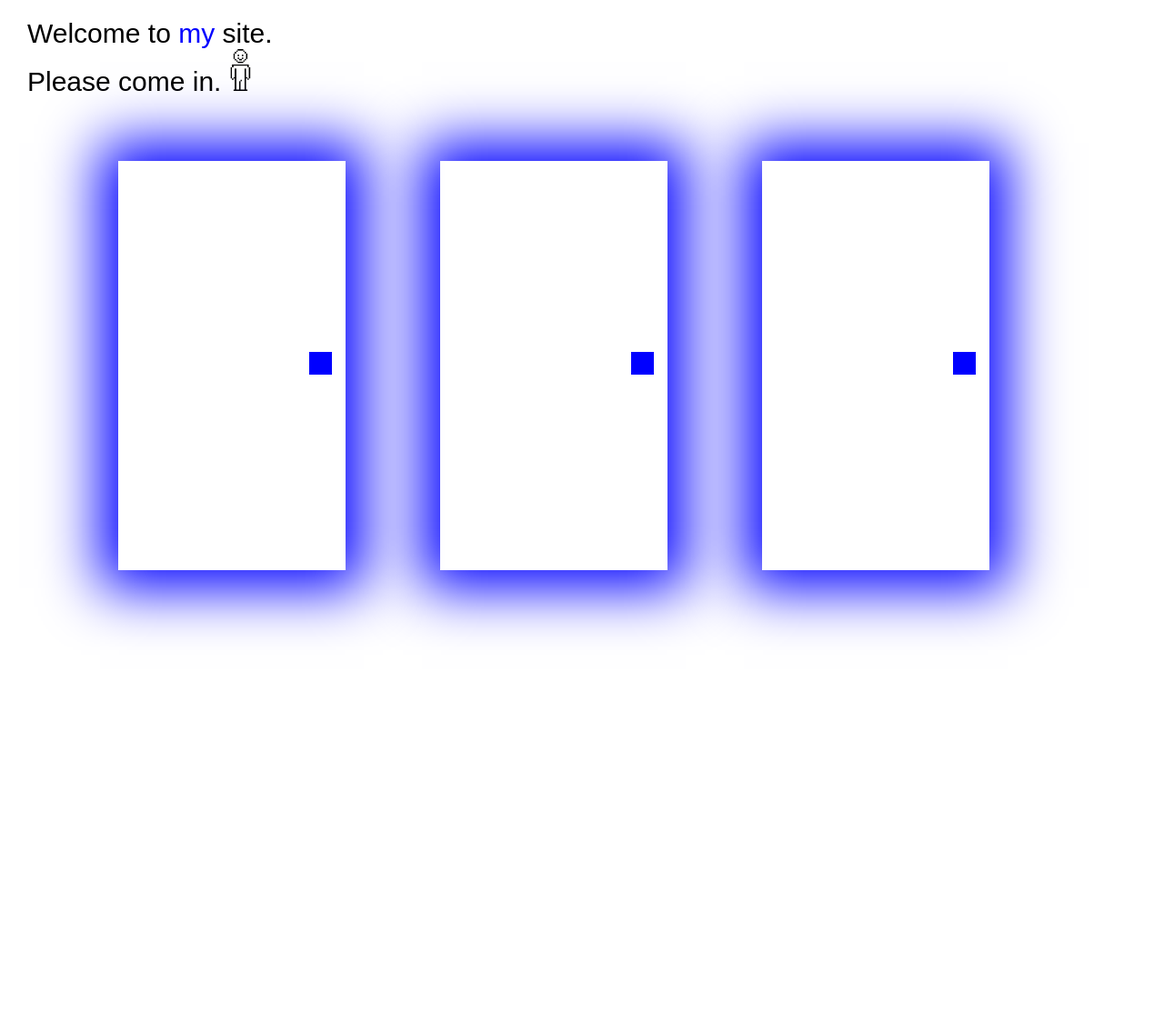
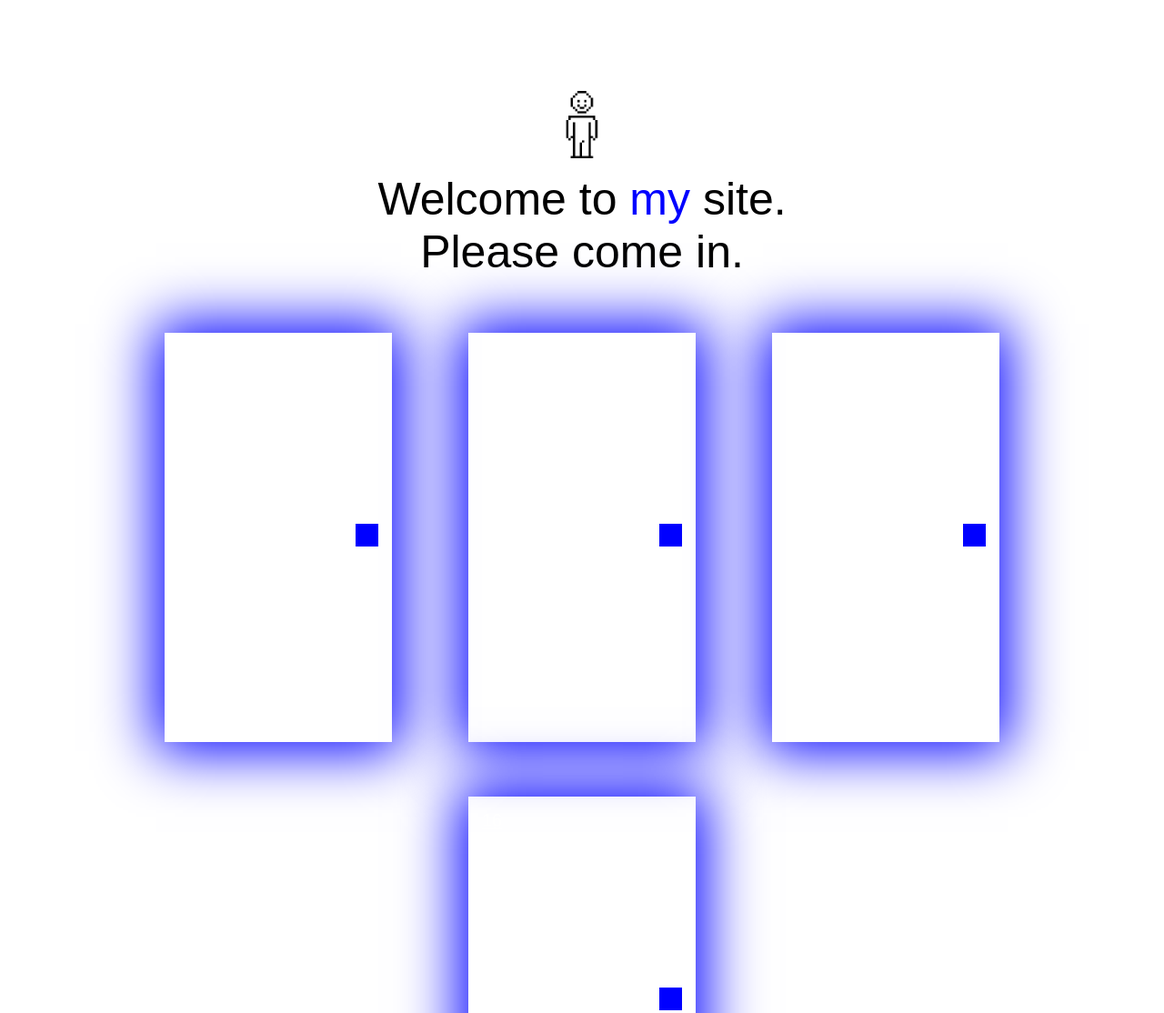
Before and after one commit to almasantang/almasantang.github.io, a plain HTML site: page index.html in a window 1280 px wide. Shown: the top 1114 px of the page at 91% size. Before the commit the page ends 800 px from the top, so only its background shows below. Drawn offline with Linux system fonts and the light colour scheme.

Commit message:
updated homepage

```diff
--- a/index.html
+++ b/index.html
@@ -5,29 +5,57 @@
 	<style type="text/css">
 		body {
 			margin-left:30px;
-			margin-top:20px;
+			margin-top:100px;
+			margin-right:30px;
 		}
 
 		.header {
 			font-family:arial;
-			font-size:30px;
+			font-size:50px;
 			color:black;
+			text-align:center;
+			padding-top:50px;
 		}
 
-		.door {
-			display:inline-block;
-			margin-top:70px;
-			margin-left:100px;
+		.my	{
+			color:blue;
 		}
 
-		.width-1 {
+		.my:hover {
+			color:white;
+		}
+
+		.my:hover:before {
+			content:"ALMA SANTANG";
+			color:blue;
+			padding-left:30px;
+		}
+
+		.man {
+			width:40px;
+			height:40px;
+			margin: 0 auto;
+		}
+
+		img {
+			width:100%;
+		}
+
+		.door-align {
+			text-align:center;
+		}
+		.door{
+			display:inline-block;
 			position:relative;
 			width:250px;
 			height:450px;
-			box-shadow:0px 0px 60px 20px blue;
+			margin-left:40px;
+			margin-right:40px;
+			margin-top:60px;
+			box-shadow:0px 0px 60px 10px blue;
 		}
 
-		.width-1:hover {
+		.door:hover {
 			background-color:blue;
 			transition:1s;
 		}
@@ -55,37 +83,19 @@
 			color:yellow;
 		}
 
-		.my	{
-			color:blue;
-		}
-
-		.my:hover {
-			color:white;
-		}
-
-		.my:hover:before {
-			content:"ALMA SANTANG";
-			color:blue;
-			padding-left:30px;
-			transition:1s;
-		}
-
 		.link {
 			padding-top:15px;
 			padding-left:15px;
-		}
-
-		.man {
-			width:20px;
-			height:20px;
-		}
-		img {
-			width:2%;
+			text-align:left;
 		}
 	</style>
 </head>
 
 <body>
+	<div class="man">
+		<img src="images/man.png">
+	</div>
+
 	<div class="header">Welcome to
 		<span class="my">
 			my
@@ -93,12 +103,11 @@
 			site.
 		<br>
 			Please come in.
-		<span class="man">
-			<img src="images/man.png">
-		</span>
 	</div>
 
-	<div class="door width-1">
+
+	<div class="door-align">
+		<div class="door">
 			<div class="link">
 				<a href="1_twitter/week1/tweet-1.html">
 					1 tomorrow
@@ -124,7 +133,7 @@
 			</div>
 		</div>
 
-	<div class="door width-1">
+		<div class="door">
 			<div class="link">
 				<a href="1_twitter/week2/tweet-6.html">
 					6 makin' mama
@@ -150,7 +159,7 @@
 			</div>
 		</div>
 
-	<div class="door width-1">
+		<div class="door">
 			<div class="link">
 				<a href="1_twitter/week3/tweet-11.html">
 					11 about to hang out with
@@ -176,6 +185,33 @@
 			</div>
 		</div>
 
+		<div class="door">
+			<div class="link">
+				<a href="1_twitter/week4/tweet-16.html">
+					16
+				</a>
+			<br>
+				<a href="1_twitter/week4/tweet-17.html">
+					17
+				</a>
+			<br>
+				<a href="1_twitter/week4/tweet-18.html">
+					18
+				</a>
+			<br>
+				<a href="1_twitter/week4/tweet-19.html">
+					19
+				</a>
+			<br>
+				<a href="1_twitter/week4/tweet-20.html">
+					20
+				</a>
+			</div>
+			<div class="knob">
+			</div>
+		</div>
+	</div>
+
 
 </body>
 </html>
```
Lines whose indentation alone changed are shown as unchanged.
